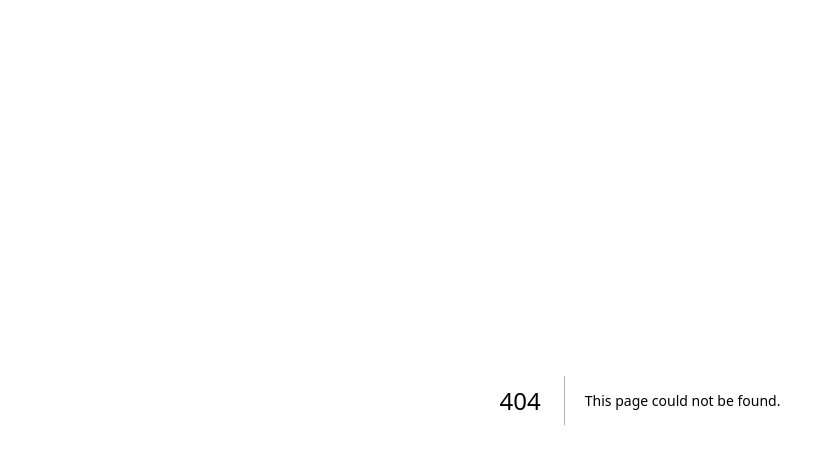
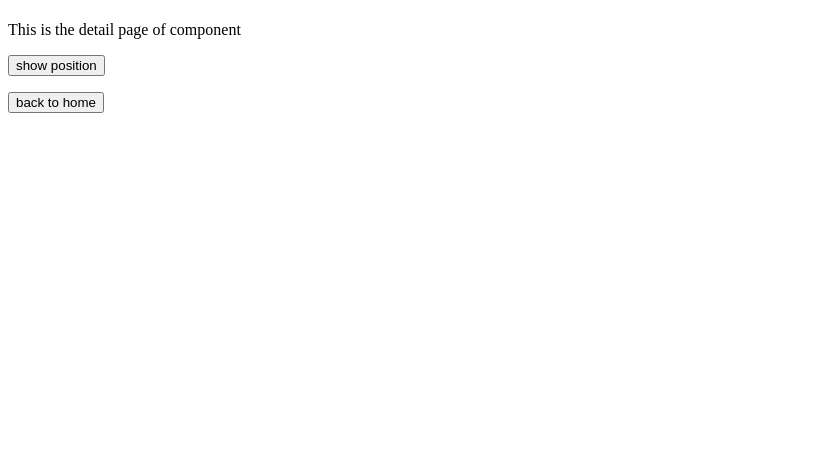
Before and after one commit to ws-umass/SDP-BUILD, a Next.js app: page /content in a window 1280 px wide. Before the commit this address had no page. Shown: the top 464 px of the page, without its empty margins (0-835 px from the left). Built offline with nearby package versions, Linux system fonts and the light colour scheme.

Commit message:
add(content.tsx): add light button

```diff
--- /dev/null
+++ b/pages/content.tsx
@@ -0,0 +1,45 @@
+import Router, { useRouter } from 'next/router';
+import React, { useState } from 'react';
+
+function Content() {
+    let router = useRouter();
+    let nameData: any = '';
+    let position: any = '';
+    nameData = router.query.value ? router.query.value : '';
+    position = router.query.position ? router.query.position : '';
+
+    const [value, setData] = useState(0);
+
+    let show = () => {
+        setData(value === 1 ? 0 : 1);
+    }
+
+    let backToHome = () => {
+        Router.push('/');
+    }
+
+    return <div>
+        <h1>
+            {nameData}
+        </h1>
+
+        <p>
+            This is the detail page of component {nameData}
+        </p>
+
+        <div>
+            <button onClick={show}>{value === 0 ? 'show position' : 'turn off the lights'}</button>
+        </div>
+
+        <div>
+            <p>{value === 1 ? 'The light is on' : ''}</p>
+            <p>{value === 1 ? 'The position is ' : ''} {value === 1 ? position : ''}</p>
+        </div>
+
+        <div>
+            <button onClick={backToHome}>back to home</button>
+        </div>
+    </div>;
+}
+
+export default Content;
```
Also changed, not shown: pages/index.tsx (+22 -2 lines).
